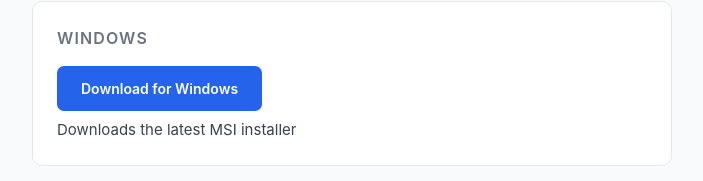
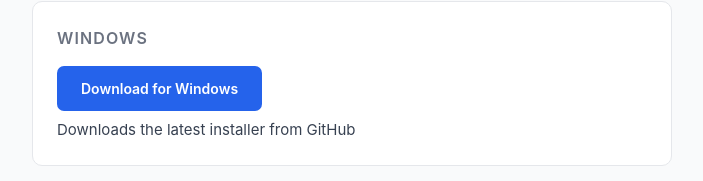
Before and after one commit to trnsys/trn-releases, a plain HTML site: page index.html in a window 1280 px wide. Shown: the part 180-361 px from the top of the page, without its empty margins (288-991 px from the left). Drawn offline with Linux system fonts and the light colour scheme.

Commit message:
Revert download description text

```diff
--- a/index.html
+++ b/index.html
@@ -189,7 +189,7 @@
          href="https://github.com/trnsys/trn-releases/releases/latest/download/trn-windows-x64-installer.msi">
         Download for Windows
       </a>
-      <p style="margin-top: 0.5rem;">Downloads the latest MSI installer</p>
+      <p style="margin-top: 0.5rem;">Downloads the latest installer from GitHub</p>
     </div>
 
     <!-- macOS / Linux -->
```
